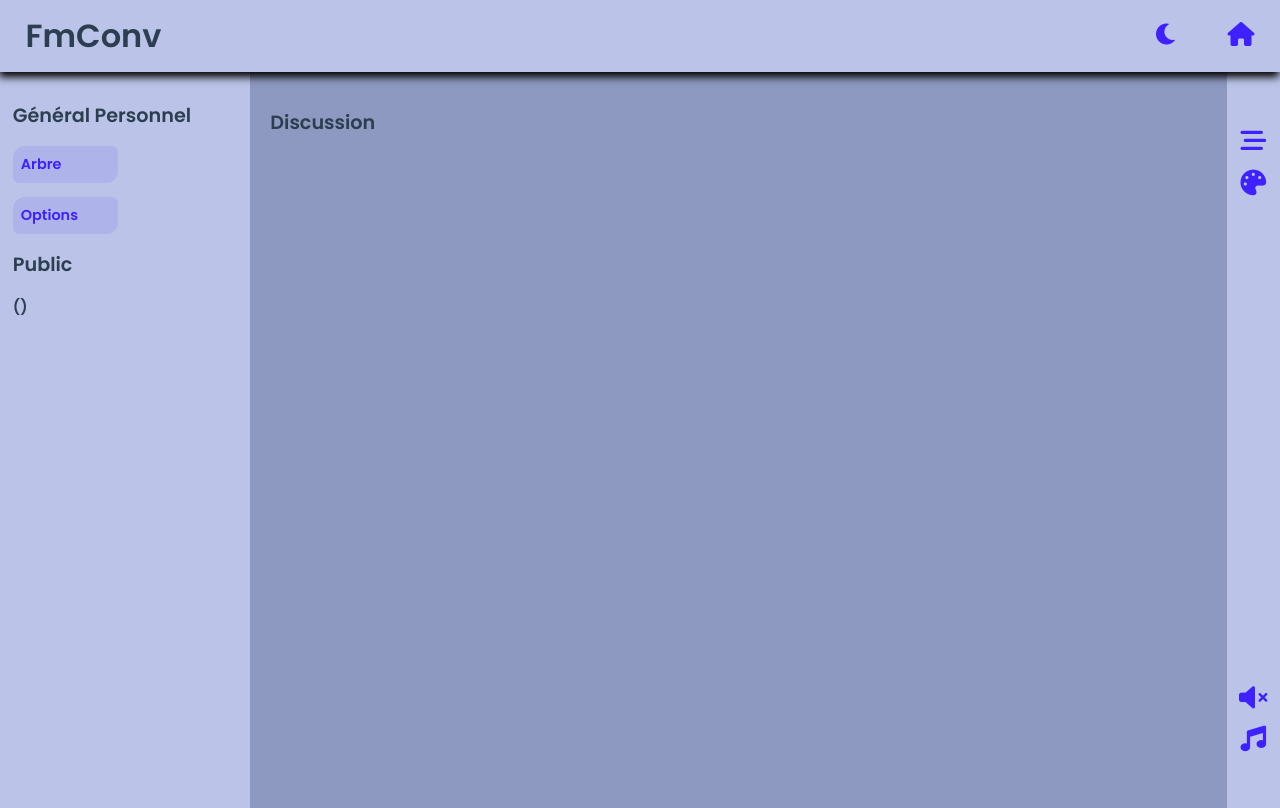
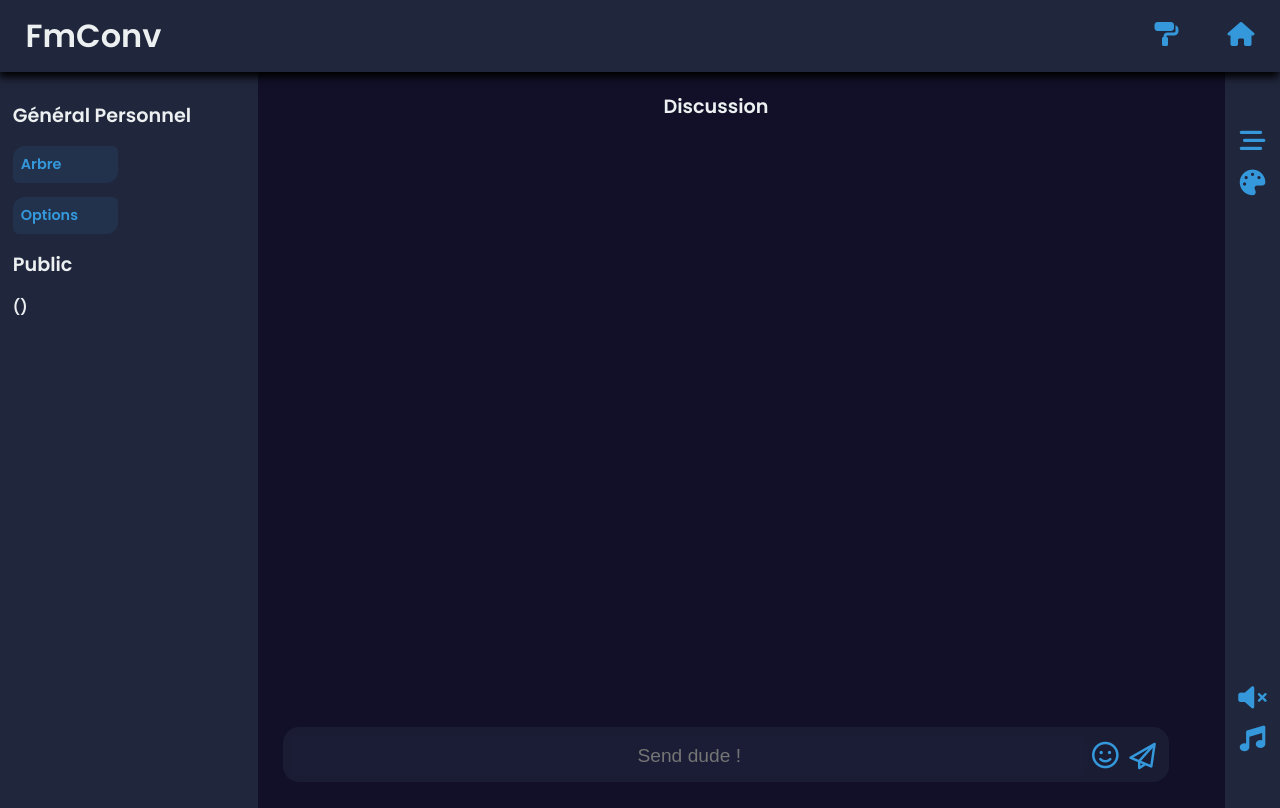
Before and after one commit to MarvinFm54/marvinfm.fr, a Symfony app: template templates/C_Conv/conv_main.html.twig in a window 1280 px wide. Run offline with Twig, Linux system fonts and the light colour scheme; the template is opened without the code that fills it, so the values that code supplies are empty; some libraries are stand-ins or nearby versions.

Commit message:
Themes + popup de selection

```diff
--- /dev/null
+++ b/public/styles/colors_old.css
@@ -0,0 +1,74 @@
+/* Thème par défaut (sombre) */
+.lapis {
+    --bg-color: #111028;
+    --text-color: #ecf0f1;
+    --content-bg: #20263c;
+
+    --link-color: #3498db;
+    --link-hover-bg: #4a588b;
+}
+
+.clair {
+    --bg-color: #8e99c2;
+    --text-color: #2c3e50;
+    --content-bg: #bbc4e8;
+
+    --link-color: #3e21fd;
+    --link-hover-bg: #723ffd66;
+}
+
+.fujisaki {
+    --text-color: #A3D977;
+    --bg-color: #5A3E36;
+    --link-color: #E3C8A3;
+    --content-bg: #4A752C;
+    --link-hover-bg: #b2d893;
+}
+
+.sayori {
+    --text-color: #ff304f;
+    --bg-color: #e9a6d4;
+    --link-color: #374c7a;
+    --content-bg: #89adea;
+    --link-hover-bg: #fcb3ff;
+}
+
+.natsuki {
+    --text-color: #672841;
+    --bg-color: #ff9cd4;
+    --link-color: #8c2155;
+    --content-bg: #d46ab4;
+    --link-hover-bg: rgb(255, 50, 195);
+}
+
+.miku {
+    --text-color: #39C5BB;
+    --bg-color: #2c3e50;
+    --link-color: #88aba9;
+    --content-bg: #1A7F82;
+    --link-hover-bg: #556869;
+}
+
+.figue {
+    --text-color: #e3c5d5;
+    --bg-color: #9a8aa6;
+    --link-color: #db394c;
+    --content-bg: #545066;
+    --link-hover-bg: white;
+}
+
+.espace {
+    --text-color: #e7e7e7;
+    --bg-color: #050005;
+    --link-color: #6314ca;
+    --content-bg: #010001;
+    --link-hover-bg: #6a24c5;
+}
+
+.hacker {
+    --text-color: #33ff33;
+    --bg-color: #005500;
+    --link-color: #282;
+    --content-bg: #010;
+    --link-hover-bg: #33ff33;
+}
--- a/public/styles/couleurs.css
+++ b/public/styles/couleurs.css
@@ -11,10 +11,10 @@
 
 .clair
 {
-    --principale-1: #715ae7;
-    --principale-2: #CDC1FF;
-    --secondaire-1: #2b0f99;
-    --secondaire-2: #A594F9;
+    --principale-1: #2c3e50;
+    --principale-2: #8e99c2;
+    --secondaire-1: #3e21fd;
+    --secondaire-2: #723ffd66;
     --alternee-1: white;
     --alternee-2: #E5D9F2;
 }
@@ -55,18 +55,8 @@
     --principale-2: #2c3e50;
     --secondaire-1: #1A7F82;
     --secondaire-2: #556869;
-    --alternee-1: #FF6699;
+    --alternee-1: #66f2ff;
     --alternee-2: #FFFFFF;
-}
-
-.fromage
-{
-    --principale-1: #f3e8c5;
-    --principale-2: #3E2F1C;
-    --secondaire-1: #D4A017;
-    --secondaire-2: #C0851F;
-    --alternee-1: #C0851F;
-    --alternee-2: #C0851F;
 }
 
 .figue
--- a/public/styles/styles_conv.css
+++ b/public/styles/styles_conv.css
@@ -2,24 +2,12 @@
 
 :root
 {
-    --bg-color: #8e99c2;
-    --text-color: #2c3e50;
-    --content-bg: #bbc4e8;
+    --bg-color: var(--principale-2);
+    --text-color: var();
+    --content-bg: var(--principale-1);
 
-    --link-color: #3e21fd;
-    --link-color2: #5b42ff;
-    --link-hover-bg: #723ffd66;
-}
-.dark-mode
-{
-    --bg-color: #111028;
-    --text-color: #ecf0f1;
-    --content-bg: #20263c;
-
-    --link-color: #3498db;
-    --link-color2: #61b1e6;
-    --link-hover-bg: #4a588b;
-    --link-hover-text: white;
+    --link-color: var(--secondaire-1);
+    --link-hover-bg: var(--secondaire-2);
 }
 
 ::-webkit-scrollbar
@@ -91,7 +79,6 @@ h3
 {
     display: flex;
     overflow: hidden;
-
     height: 92vh;
 }
 
@@ -142,12 +129,63 @@ i:hover
 {
     color: var(--link-hover-bg);
 }
-
+.content
+{
+    width: 100%;
+    display: flex;
+    flex-direction: column;
+    justify-content: space-between;
+}
+.canal-header
+{
+    text-align: center;
+    margin-top: 0.5vh;
+    margin-right: 4vw;
+    margin-bottom: -12px;
+}
 .canal
 {
-    width: 100%;
-    margin: 8px;
+    overflow-y: scroll;
+    margin: 4px;
     padding: 12px;
+}
+.text-zone
+{
+    width: 90%;
+    height: 5vh;
+    margin: 2vw;
+    padding: 0.6vw;
+
+    border-radius: 16px;
+    background-color: color-mix(in srgb, var(--content-bg) 60%, transparent);
+
+    display: flex;
+    flex-direction: row;
+    justify-content: space-between;
+    align-content: center;
+
+    margin-top: 4px;
+}
+.text-zone input[type="text"]
+{
+    width: 91%;
+    height: 100%;
+    border: none;
+    border-radius: 10px;
+    background-color: color-mix(in srgb, var(--link-color) 0.5%, transparent);
+    text-align: center;
+
+    color: var(--link-color);
+    font-size: 1.2em;
+}
+.text-zone a,
+.text-zone button
+{
+    border: none;
+    background: none;
+    align-content: center;
+    font-size: 1.04em;
+    margin-top: 5px;
 }
 
 .branch
@@ -195,7 +233,6 @@ i:hover
     color: var(--text-color);
     background-color: color-mix(in srgb, var(--link-color) 30%, transparent);
 }
-
 
 
 
@@ -268,3 +305,8 @@ i:hover
 {
     text-decoration: underline;
 }
+
+.container
+{
+    /* flex-direction: row-reverse; */
+}
--- /dev/null
+++ b/templates/A_Shared/theme_popup.html.twig
@@ -0,0 +1,17 @@
+<div class="popup" id="popupThemes" style="display: none;">
+    <h2> Thèmes </h2>
+
+    <div class="theme_select lapis" onClick="theme_select('lapis')"><h3> Lapis (défaut) </h3></div>
+    <div class="theme_select clair" onClick="theme_select('clair')"><h3> Clair </h3></div>
+
+    <div class="theme_select hacker" onClick="theme_select('hacker')"><h3> Hacker </h3></div>
+    <div class="theme_select espace" onClick="theme_select('espace')"><h3> Espace </h3></div>
+
+    <div class="theme_select fujisaki" onClick="theme_select('fujisaki')"><h3> Fujisaki </h3></div>
+    <div class="theme_select miku" onClick="theme_select('miku')"><h3> Miku </h3></div>
+
+    <div class="theme_select natsuki" onClick="theme_select('natsuki')"><h3> Natsuki </h3></div>
+    <div class="theme_select sayori" onClick="theme_select('sayori')"><h3> Sayori </h3></div>
+
+    <div class="theme_select figue" onClick="theme_select('figue')"><h3> Figue </h3></div>
+</div>
--- a/templates/C_Conv/_branch_recursive.html.twig
+++ b/templates/C_Conv/_branch_recursive.html.twig
@@ -1,5 +1,4 @@
 <h3 class="branch-tag">{{ branch.name }}</h3>
-
 <div class="branch">
 
     {% for c in allCanals %}
--- a/templates/C_Conv/conv_main.html.twig
+++ b/templates/C_Conv/conv_main.html.twig
@@ -3,13 +3,18 @@
 {# --- Head --- #}
 {% block title %} Conv {% endblock %}
 {% block styles %}
+<link rel="stylesheet" href="{{ asset('styles/colors_old.css') }}">
 <link rel="stylesheet" href="{{ asset('styles/styles_header1.css') }}">
 <link rel="stylesheet" href="{{ asset('styles/styles_conv.css') }}">
+<link rel="stylesheet" href="{{ asset('styles/popups.css') }}">
 {% endblock %}
 
 {# --- Body --- #}
 {% block body %}
 <body class="lapis">
+
+{# --- Popups --- #}
+{% include 'A_Shared/theme_popup.html.twig' %}
 {% endblock %}
 
 {# --- Header --- #}
@@ -24,7 +29,7 @@
 
 {# --- Boutons --- #}
 <div>
-<button id="toggle-mode"><i class="fa-solid fa-moon"></i></button>
+<i class="fa-solid fa-paint-roller" id="themes" data-popup="popupThemes"></i>
 <a href="/"><i class="fa-solid fa-house"></i></a>
 </div>
 {% endblock %}
@@ -54,9 +59,12 @@
 
     </nav>
 
-    <div class="canal" >
-        <h2> Discussion </h2>
+    <div class="content" >
+        <div class="canal-header">
+            <h2> Discussion </h2>
+        </div>
 
+        <div class="canal" >
         {% for m in message %}
             <div class="message {% if m.userId == 1 %}own{% else %}other{% endif %}">
                 <div class="message-content">
@@ -74,6 +82,7 @@
                         <h4>{{ m.text }}</h4>
                     </section>
                 </div>
+
                 <div class="message-options">
                     <div class="message-sub">
                         {% if m.userId == 1 %}
@@ -87,6 +96,19 @@
                 </div>
             </div>
         {% endfor %}
+        </div>
+        <form class="text-zone" id="chat-form">
+        <input type="text"
+            placeholder="Send dude !"
+            minlength="1"
+            maxlength="255"
+            required>
+        <a><i class="fa-regular fa-face-smile"></i></a>
+
+        <button type="submit">
+            <i class="fa-regular fa-paper-plane"></i>
+        </button>
+        </form>
     </div>
 
     <nav id="nav-options">
@@ -100,10 +122,26 @@
         </div>
     </nav>
 </div>
+
+
+
 {% endblock %}
 
 
 {# --- Scripts --- #}
 {% block scripts %}
-<script src="{{ asset('scripts/script_cours.js') }}"></script>
+<script src="{{ asset('scripts/popup_boutons.js') }}"></script>
+<script src="{{ asset('scripts/themes.js') }}"></script>
+<script>
+document.getElementById('chat-form').addEventListener('submit', function(event) {
+    event.preventDefault();
+    const input = this.querySelector('input');
+    const message = input.value.trim();
+    if (message) {
+
+        console.log("Message envoyé :", message);
+        input.value = '';
+    }
+});
+</script>
 {% endblock %}
```
Also changed, not shown: public/styles/popups.css (+11 -11 lines), src/C_Conv/Model/User.php (+41 -0 lines), src/C_Conv/Repository/MessagesService.php (+48 -0 lines).
